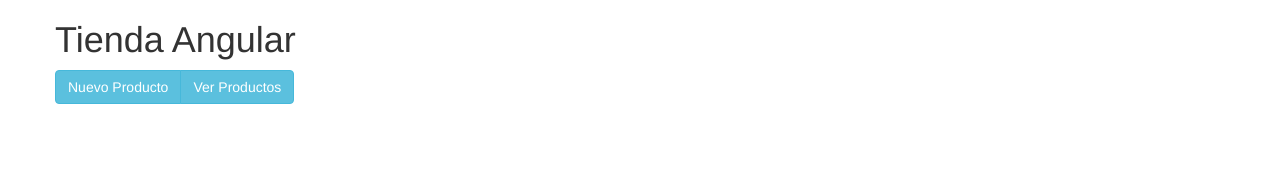
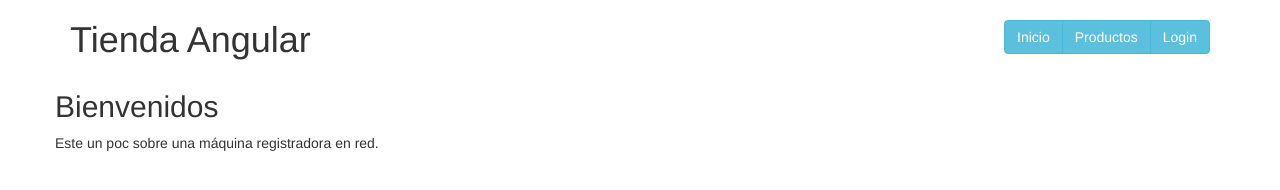
Before and after one commit to alexseik/tienda-angular, a website: page app/index.html at #/home in a window 1280 px wide. Drawn offline with nearby package versions, Linux system fonts and the light colour scheme; some packages are replaced by stand-ins of ours.

Commit message:
Setup views with header and user

```diff
--- a/app/css/tienda.css
+++ b/app/css/tienda.css
@@ -5,3 +5,16 @@ div.blockProduct {
 
 
 }
+
+div.menuTienda {
+    margin-top: 20px;
+    float : right;
+}
+
+form#loginForm{
+    text-align: center;
+}
+
+div.userMenu {
+
+}
--- a/app/js/controller/mainController.js
+++ b/app/js/controller/mainController.js
@@ -1,5 +1,7 @@
 angular.module("app").controller("MainController", function ($scope, $window, $rootScope,$location, $log) {
     'use strict';
+
+    $scope.authenticatedUser = null;
 
     $scope.goTo = function (location) {
         if ($location.path() !== location) {
--- a/app/view/home.html
+++ b/app/view/home.html
@@ -1,7 +1,5 @@
+<div header></div>
 <div class="row">
-    <h1>Tienda Angular</h1>
-    <div class="btn-group ">
-        <button type="button" class="btn btn-info">Nuevo Producto</button>
-        <button type="button" class="btn btn-info" ng-click="goTo('listProducts')">Ver Productos</button>
-    </div>
+    <h2>Bienvenidos</h2>
+    <p>Este un poc sobre una máquina registradora en red.</p>
 </div>
```
Also changed, not shown: app/view/product/listProduct.html (+1 -1 lines).
